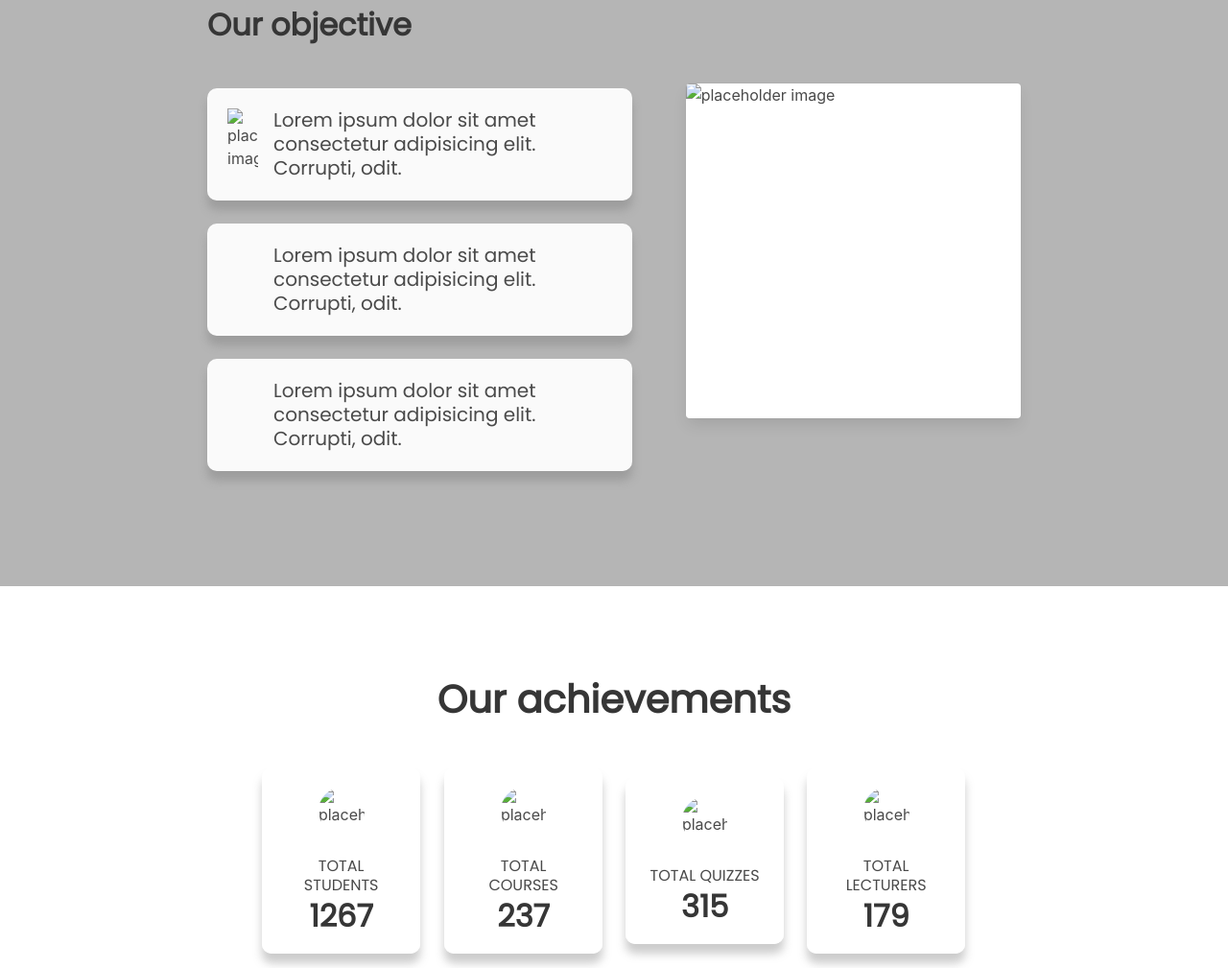
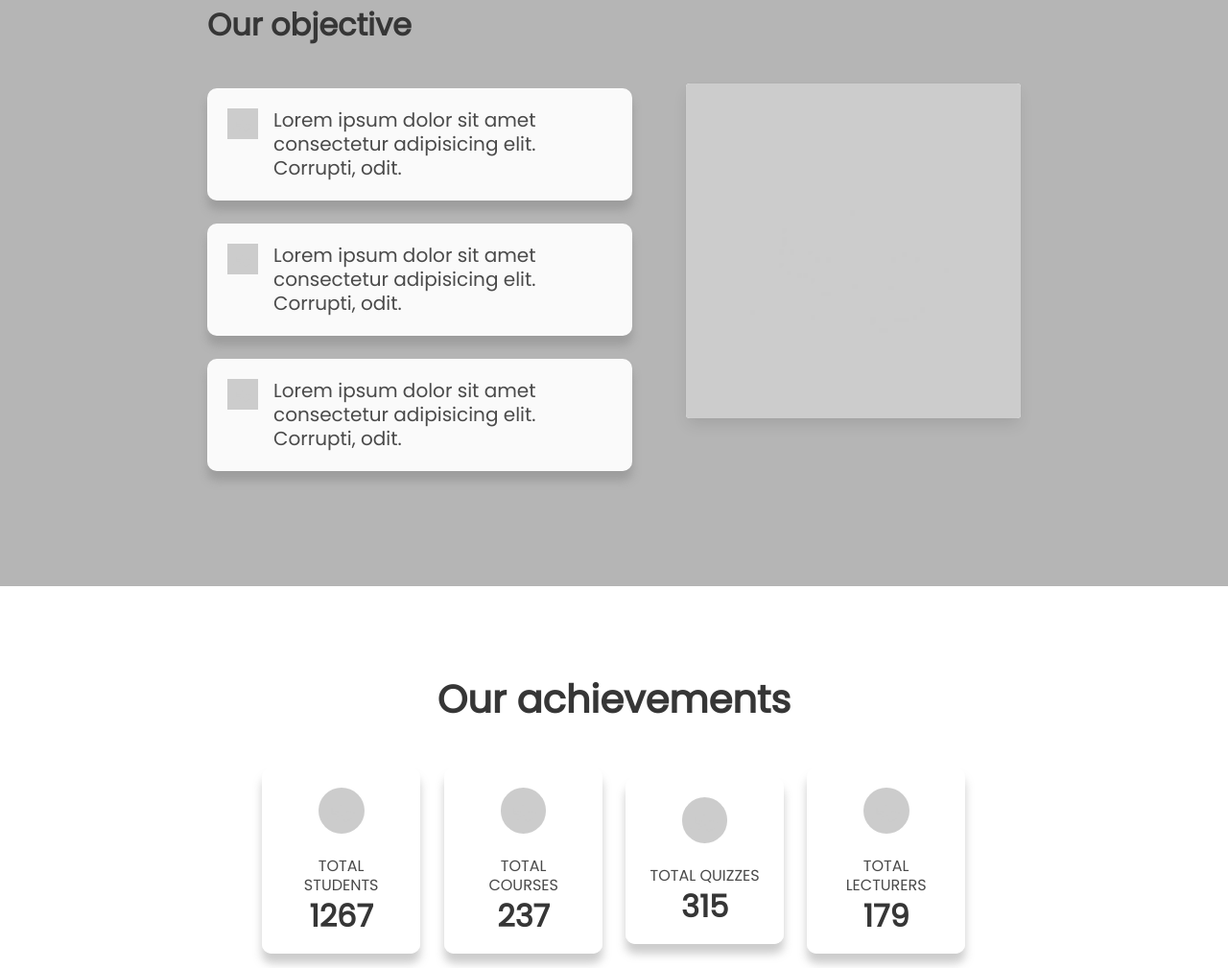
Before and after one commit to muhduzairmf/skill-bootcamp, a plain HTML site: page index.html in a window 1280 px wide. Shown: the part 2212-3221 px from the top of the page at 96% size. Drawn offline with nearby package versions, Linux system fonts and the light colour scheme; the site is published under a folder, as on GitHub Pages, so addresses that start at the root find nothing.

Commit message:
Fix broken link

```diff
--- a/index.html
+++ b/index.html
@@ -67,7 +67,7 @@
                     <div class="card mx-2" data-aos="flip-left" data-aos-duration="2500">
                         <div class="card-image">
                             <figure class="image is-3by2">
-                                <img src="/src/img/480x320.png" alt="placeholder image">
+                                <img src="src/img/480x320.png" alt="placeholder image">
                             </figure>
                         </div>
                         <div class="card-content">
@@ -82,7 +82,7 @@
                     <div class="card mx-2" data-aos="flip-left" data-aos-duration="2500">
                         <div class="card-image">
                             <figure class="image is-3by2">
-                                <img src="/src/img/480x320.png" alt="placeholder image">
+                                <img src="src/img/480x320.png" alt="placeholder image">
                             </figure>
                         </div>
                         <div class="card-content">
@@ -97,7 +97,7 @@
                     <div class="card mx-2" data-aos="flip-left" data-aos-duration="2500">
                         <div class="card-image">
                             <figure class="image is-3by2">
-                                <img src="/src/img/480x320.png" alt="placeholder image">
+                                <img src="src/img/480x320.png" alt="placeholder image">
                             </figure>
                         </div>
                         <div class="card-content">
@@ -116,7 +116,7 @@
                         <div class="card mx-4" data-aos="flip-left" data-aos-duration="2500">
                             <div class="card-image">
                                 <figure class="image is-3by2">
-                                    <img src="/src/img/480x320.png" alt="placeholder image">
+                                    <img src="src/img/480x320.png" alt="placeholder image">
                                 </figure>
                             </div>
                             <div class="card-content">
@@ -133,7 +133,7 @@
                         <div class="card mx-4" data-aos="flip-left" data-aos-duration="2500">
                             <div class="card-image">
                                 <figure class="image is-3by2">
-                                    <img src="/src/img/480x320.png" alt="placeholder image">
+                                    <img src="src/img/480x320.png" alt="placeholder image">
                                 </figure>
                             </div>
                             <div class="card-content">
@@ -150,7 +150,7 @@
                         <div class="card mx-4" data-aos="flip-left" data-aos-duration="2500">
                             <div class="card-image">
                                 <figure class="image is-3by2">
-                                    <img src="/src/img/480x320.png" alt="placeholder image">
+                                    <img src="src/img/480x320.png" alt="placeholder image">
                                 </figure>
                             </div>
                             <div class="card-content">
@@ -174,7 +174,7 @@
                     <div class="card" style="max-width: 500px;" data-aos="fade-right" data-aos-duration="2500">
                         <div class="card-image">
                             <figure class="image is-1by1">
-                                <img src="/src/img/128x128.png" alt="placeholder image">
+                                <img src="src/img/128x128.png" alt="placeholder image">
                             </figure>
                         </div>
                     </div>
@@ -207,7 +207,7 @@
                             <div class="media">
                                 <div class="media-left">
                                     <figure class="image is-32x32">
-                                        <img src="/src/img/128x128.png" alt="placeholder images">
+                                        <img src="src/img/128x128.png" alt="placeholder images">
                                     </figure>
                                 </div>
                                 <div class="media-content is-vcentered" id="objective1">
@@ -221,7 +221,7 @@
                             <div class="media">
                                 <figure class="media-left">
                                     <p class="image is-32x32">
-                                        <img src="/src/img/128x128.png" alt="">
+                                        <img src="src/img/128x128.png" alt="">
                                     </p>
                                 </figure>
                                 <div class="media-content is-vcentered" id="objective2">
@@ -235,7 +235,7 @@
                             <div class="media">
                                 <figure class="media-left">
                                     <p class="image is-32x32">
-                                        <img src="/src/img/128x128.png" alt="">
+                                        <img src="src/img/128x128.png" alt="">
                                     </p>
                                 </figure>
                                 <div class="media-content is-vcentered" id="objective3">
@@ -251,7 +251,7 @@
                     <div class="card" style="max-width: 500px;" data-aos="fade-right" data-aos-duration="2500">
                         <div class="card-image">
                             <figure class="image is-1by1">
-                                <img src="/src/img/128x128.png" alt="placeholder image">
+                                <img src="src/img/128x128.png" alt="placeholder image">
                             </figure>
                         </div>
                     </div>
@@ -271,7 +271,7 @@
                         <div class="columns is-centered mx-2 is-mobile">
                             <div class="column is-8">
                                 <figure class="image is-1by1">
-                                    <img class="is-rounded" src="/src/img/128x128.png" alt="placeholder image">
+                                    <img class="is-rounded" src="src/img/128x128.png" alt="placeholder image">
                                 </figure>
                             </div>
                         </div>
@@ -290,7 +290,7 @@
                         <div class="columns is-centered mx-2 is-mobile">
                             <div class="column is-8">
                                 <figure class="image is-1by1">
-                                    <img class="is-rounded" src="/src/img/128x128.png" alt="placeholder image">
+                                    <img class="is-rounded" src="src/img/128x128.png" alt="placeholder image">
                                 </figure>
                             </div>
                         </div>
@@ -309,7 +309,7 @@
                         <div class="columns is-centered mx-2 is-mobile">
                             <div class="column is-8">
                                 <figure class="image is-1by1">
-                                    <img class="is-rounded" src="/src/img/128x128.png" alt="placeholder image">
+                                    <img class="is-rounded" src="src/img/128x128.png" alt="placeholder image">
                                 </figure>
                             </div>
                         </div>
@@ -328,7 +328,7 @@
                         <div class="columns is-centered mx-2 is-mobile">
                             <div class="column is-8">
                                 <figure class="image is-1by1 ">
-                                    <img class="is-rounded" src="/src/img/128x128.png" alt="placeholder image">
+                                    <img class="is-rounded" src="src/img/128x128.png" alt="placeholder image">
                                 </figure>
                             </div>
                         </div>
@@ -350,7 +350,7 @@
                         <div class="columns is-centered mx-2 is-mobile">
                             <div class="column is-8">
                                 <figure class="image is-1by1 ">
-                                    <img class="is-rounded" src="/src/img/128x128.png" alt="placeholder image">
+                                    <img class="is-rounded" src="src/img/128x128.png" alt="placeholder image">
                                 </figure>
                             </div>
                         </div>
@@ -371,7 +371,7 @@
                         <div class="columns is-centered mx-2 is-mobile">
                             <div class="column is-8">
                                 <figure class="image is-1by1 ">
-                                    <img class="is-rounded" src="/src/img/128x128.png" alt="placeholder image">
+                                    <img class="is-rounded" src="src/img/128x128.png" alt="placeholder image">
                                 </figure>
                             </div>
                         </div>
@@ -392,7 +392,7 @@
                         <div class="columns is-centered mx-2 is-mobile">
                             <div class="column is-8">
                                 <figure class="image is-1by1 ">
-                                    <img class="is-rounded" src="/src/img/128x128.png" alt="placeholder image">
+                                    <img class="is-rounded" src="src/img/128x128.png" alt="placeholder image">
                                 </figure>
                             </div>
                         </div>
@@ -413,7 +413,7 @@
                         <div class="columns is-centered mx-2 is-mobile">
                             <div class="column is-8">
                                 <figure class="image is-1by1 ">
-                                    <img class="is-rounded" src="/src/img/128x128.png" alt="placeholder image">
+                                    <img class="is-rounded" src="src/img/128x128.png" alt="placeholder image">
                                 </figure>
                             </div>
                         </div>
@@ -442,7 +442,7 @@
                         <article class="media">
                             <div class="media-left">
                                 <figure class="is-64x64">
-                                    <img src="/src/img/128x128.png">
+                                    <img src="src/img/128x128.png">
                                 </figure>
                             </div>
                             <div class="media-content">
@@ -464,7 +464,7 @@
                             <article class="media">
                                 <div class="media-left">
                                     <figure class="is-64x64">
-                                        <img src="/src/img/128x128.png">
+                                        <img src="src/img/128x128.png">
                                     </figure>
                                 </div>
                                 <div class="media-content">
@@ -664,7 +664,7 @@
                         <div class="columns is-centered mx-2 is-mobile">
                             <div class="column is-8">
                                 <figure class="image is-1by1">
-                                    <img class="is-rounded" src="/src/img/128x128.png" alt="placeholder image">
+                                    <img class="is-rounded" src="src/img/128x128.png" alt="placeholder image">
                                 </figure>
                             </div>
                         </div>
@@ -680,7 +680,7 @@
                         <div class="columns is-centered mx-2 is-mobile">
                             <div class="column is-8">
                                 <figure class="image is-1by1">
-                                    <img class="is-rounded" src="/src/img/128x128.png" alt="placeholder image">
+                                    <img class="is-rounded" src="src/img/128x128.png" alt="placeholder image">
                                 </figure>
                             </div>
                         </div>
@@ -696,7 +696,7 @@
                         <div class="columns is-centered mx-2 is-mobile">
                             <div class="column is-8">
                                 <figure class="image is-1by1">
-                                    <img class="is-rounded" src="/src/img/128x128.png" alt="placeholder image">
+                                    <img class="is-rounded" src="src/img/128x128.png" alt="placeholder image">
                                 </figure>
                             </div>
                         </div>
@@ -712,7 +712,7 @@
                         <div class="columns is-centered mx-2 is-mobile">
                             <div class="column is-8">
                                 <figure class="image is-1by1">
-                                    <img class="is-rounded" src="/src/img/128x128.png" alt="placeholder image">
+                                    <img class="is-rounded" src="src/img/128x128.png" alt="placeholder image">
                                 </figure>
                             </div>
                         </div>
@@ -728,7 +728,7 @@
                         <div class="columns is-centered mx-2 is-mobile">
                             <div class="column is-8">
                                 <figure class="image is-1by1">
-                                    <img class="is-rounded" src="/src/img/128x128.png" alt="placeholder image">
+                                    <img class="is-rounded" src="src/img/128x128.png" alt="placeholder image">
                                 </figure>
                             </div>
                         </div>
@@ -747,7 +747,7 @@
                         <div class="columns is-centered mx-2 is-mobile">
                             <div class="column is-8">
                                 <figure class="image is-1by1">
-                                    <img class="is-rounded" src="/src/img/128x128.png" alt="placeholder image">
+                                    <img class="is-rounded" src="src/img/128x128.png" alt="placeholder image">
                                 </figure>
                             </div>
                         </div>
@@ -763,7 +763,7 @@
                         <div class="columns is-centered mx-2 is-mobile">
                             <div class="column is-8">
                                 <figure class="image is-1by1">
-                                    <img class="is-rounded" src="/src/img/128x128.png" alt="placeholder image">
+                                    <img class="is-rounded" src="src/img/128x128.png" alt="placeholder image">
                                 </figure>
                             </div>
                         </div>
@@ -781,7 +781,7 @@
                         <div class="columns is-centered mx-2 is-mobile">
                             <div class="column is-8">
                                 <figure class="image is-1by1">
-                                    <img class="is-rounded" src="/src/img/128x128.png" alt="placeholder image">
+                                    <img class="is-rounded" src="src/img/128x128.png" alt="placeholder image">
                                 </figure>
                             </div>
                         </div>
@@ -797,7 +797,7 @@
                         <div class="columns is-centered mx-2 is-mobile">
                             <div class="column is-8">
                                 <figure class="image is-1by1">
-                                    <img class="is-rounded" src="/src/img/128x128.png" alt="placeholder image">
+                                    <img class="is-rounded" src="src/img/128x128.png" alt="placeholder image">
                                 </figure>
                             </div>
                         </div>
@@ -815,7 +815,7 @@
                         <div class="columns is-centered mx-2 is-mobile">
                             <div class="column is-8">
                                 <figure class="image is-1by1">
-                                    <img class="is-rounded" src="/src/img/128x128.png" alt="placeholder image">
+                                    <img class="is-rounded" src="src/img/128x128.png" alt="placeholder image">
                                 </figure>
                             </div>
                         </div>
```
